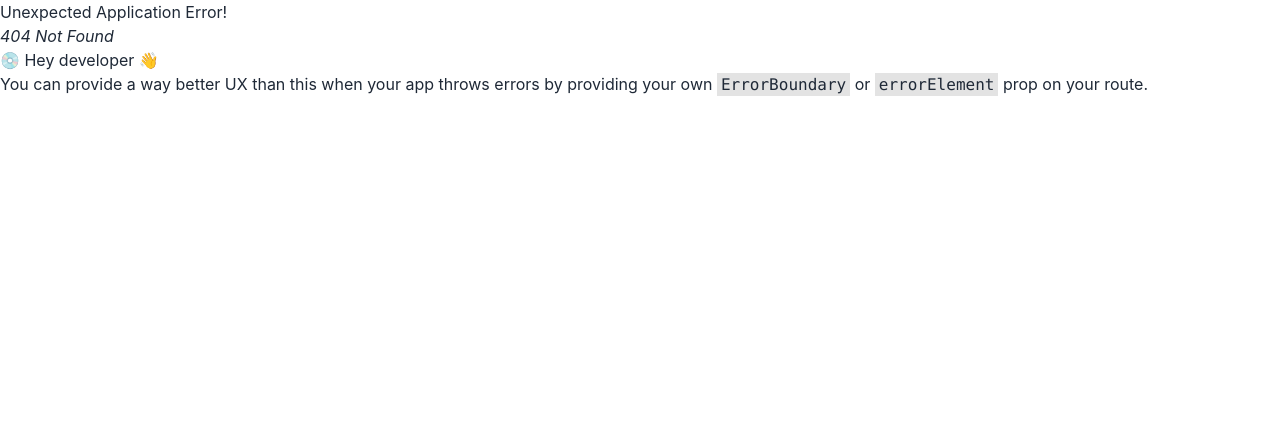
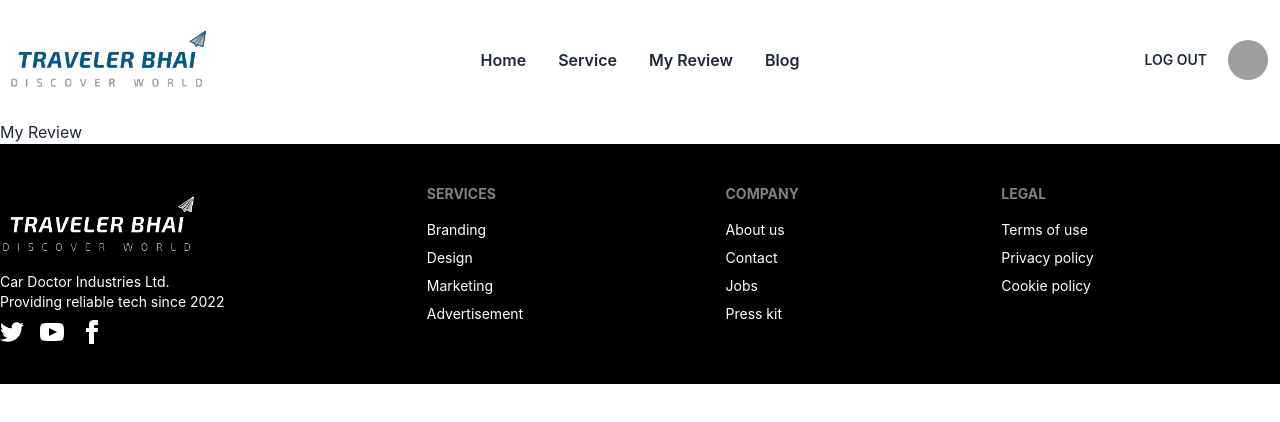
Before and after one commit to rokib2000/traveler-bhai-client, a React (Create React App) app: page /review in a window 1280 px wide. Before the commit this address had no page. Shown: the top 422 px of the page. Built offline with nearby package versions, Linux system fonts and the light colour scheme; grey boxes are pictures that could not be loaded.

Commit message:
added page 404

```diff
--- /dev/null
+++ b/src/Pages/Blog/Blog.js
@@ -0,0 +1,11 @@
+import React from "react";
+
+const Blog = () => {
+  return (
+    <div>
+      <h1>Blog</h1>
+    </div>
+  );
+};
+
+export default Blog;
--- /dev/null
+++ b/src/Pages/MyReview/MyReview.js
@@ -0,0 +1,11 @@
+import React from "react";
+
+const MyReview = () => {
+  return (
+    <div>
+      <h1>My Review</h1>
+    </div>
+  );
+};
+
+export default MyReview;
--- /dev/null
+++ b/src/Pages/Page404/Page404.js
@@ -0,0 +1,32 @@
+import React from "react";
+import { Link } from "react-router-dom";
+
+const Page404 = () => {
+  return (
+    <div class="flex items-center justify-center w-screen h-screen">
+      <div class="px-4 lg:py-12">
+        <div class="lg:gap-4 lg:flex">
+          <div class="flex flex-col items-center justify-center md:py-24 lg:py-32">
+            <h1 class="font-bold text-blue-600 text-9xl">404</h1>
+            <p class="mb-2 text-2xl font-bold text-center text-gray-800 md:text-3xl">
+              <span class="text-red-500">Oops!</span> Page not found
+            </p>
+            <p class="mb-8 text-center text-gray-500 md:text-lg">The page you’re looking for doesn’t exist.</p>
+            <Link to="/" class="px-6 py-2 text-sm font-semibold text-blue-800 bg-blue-100">
+              Go home
+            </Link>
+          </div>
+          <div class="mt-4">
+            <img
+              src="https://cdn.pixabay.com/photo/2016/11/22/23/13/black-dog-1851106__340.jpg"
+              alt="img"
+              class="object-cover w-full h-full"
+            />
+          </div>
+        </div>
+      </div>
+    </div>
+  );
+};
+
+export default Page404;
--- a/src/Pages/Shared/Header/Header.js
+++ b/src/Pages/Shared/Header/Header.js
@@ -13,7 +13,15 @@ const Header = () => {
       </li>
 
       <li>
-        <Link to="/">Orders</Link>
+        <Link to="/">Service</Link>
+      </li>
+
+      <li>
+        <Link to="/">My Review</Link>
+      </li>
+
+      <li>
+        <Link to="/blog">Blog</Link>
       </li>
     </>
   );
```
Also changed, not shown: src/Router/Routes/Routes.js (+16 -1 lines).
